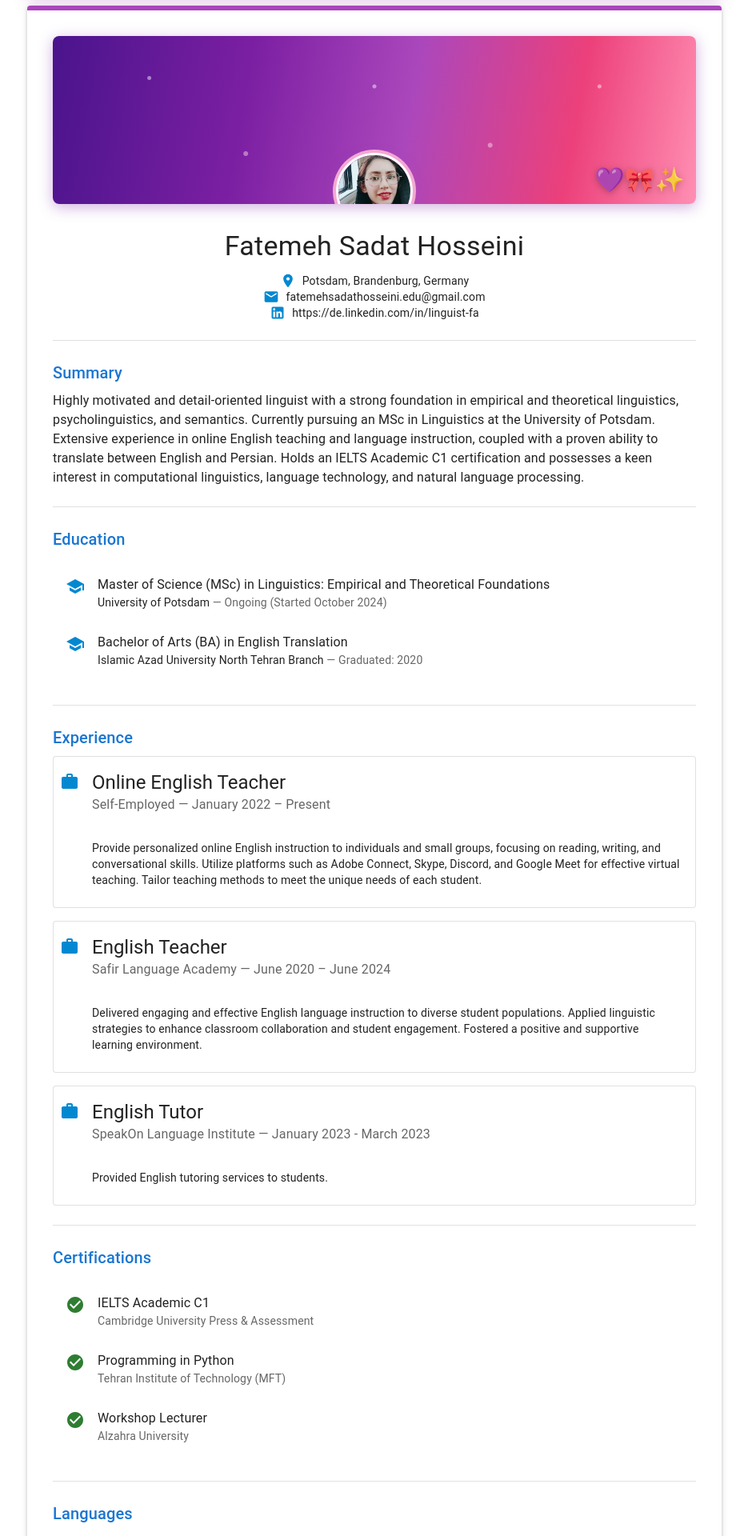
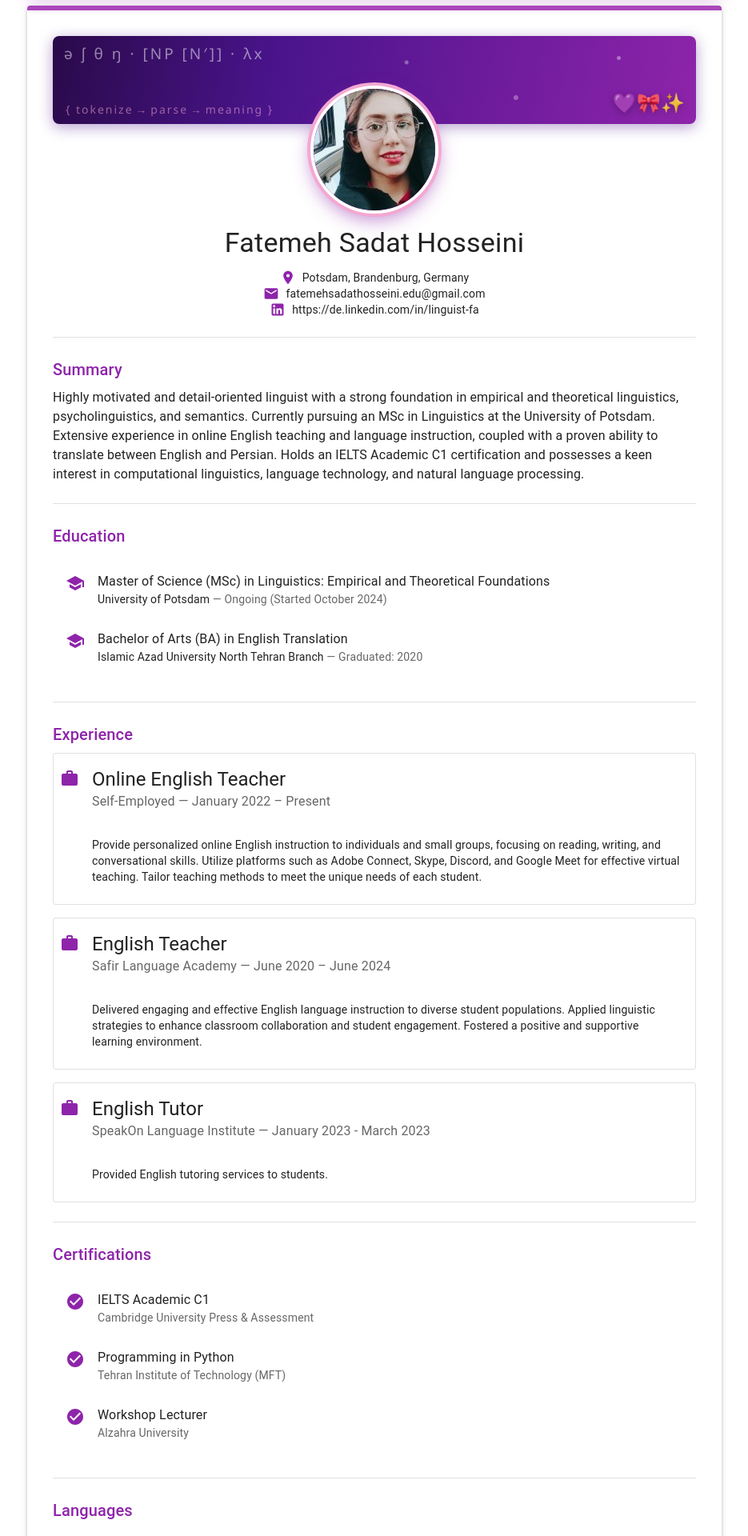
Before and after one commit to FatemehSadathosseini-git/FatemehSadathosseini-git.github.io, a React (Vite) app: page / in a window 1280 px wide. Shown: the part 180-2100 px from the top of the page at 80% size, without its empty margins (172-1107 px from the left). Built offline with nearby package versions, Linux system fonts and the light colour scheme.

Commit message:
style: slim purple linguistics banner, face-visible avatar below it, all icons purple

```diff
--- a/src/Resume.tsx
+++ b/src/Resume.tsx
@@ -31,16 +31,16 @@ interface SkillGroup {
 }
 
 const groupIcons: Record<string, React.ReactNode> = {
-  'Core Linguistics': <Psychology color="info" sx={{ mr: 1 }} />,
-  'Programming & Tools': <Code color="info" sx={{ mr: 1 }} />,
-  'NLP Libraries': <SmartToy color="info" sx={{ mr: 1 }} />,
-  'ML & Data Foundations': <Analytics color="info" sx={{ mr: 1 }} />,
-  'Applied Language Technology': <RecordVoiceOver color="info" sx={{ mr: 1 }} />,
-  Professional: <Group color="info" sx={{ mr: 1 }} />,
+  'Core Linguistics': <Psychology sx={{ mr: 1, color: '#8e24aa' }} />,
+  'Programming & Tools': <Code sx={{ mr: 1, color: '#8e24aa' }} />,
+  'NLP Libraries': <SmartToy sx={{ mr: 1, color: '#8e24aa' }} />,
+  'ML & Data Foundations': <Analytics sx={{ mr: 1, color: '#8e24aa' }} />,
+  'Applied Language Technology': <RecordVoiceOver sx={{ mr: 1, color: '#8e24aa' }} />,
+  Professional: <Group sx={{ mr: 1, color: '#8e24aa' }} />,
 };
 
-function levelProps(level: string): { color: 'primary' | 'info' | 'default'; variant: 'filled' | 'outlined' } {
-  if (level === 'Proficient') return { color: 'primary', variant: 'filled' };
+function levelProps(level: string): { color: 'secondary' | 'info' | 'default'; variant: 'filled' | 'outlined' } {
+  if (level === 'Proficient') return { color: 'secondary', variant: 'filled' };
   if (level === 'Intermediate') return { color: 'info', variant: 'outlined' };
   return { color: 'default', variant: 'outlined' };
 }
@@ -50,29 +50,61 @@ const Resume: React.FC = () => {
     <Container maxWidth="md" sx={{ my: { xs: 0, md: 4 }, p: { xs: 0, md: 2 } }}>
       <KuromiBanner />
       <Paper elevation={3} sx={{ p: { xs: 2, md: 4 }, borderTop: '6px solid #ab47bc' }}>
-        <Box display="flex" flexDirection="column" alignItems="center" mb={3}>
+        <Box display="flex" flexDirection="column" alignItems="center" textAlign="center" mb={3}>
+          {/* Slim linguistics banner — avatar sits BELOW it so it never covers the face */}
           <Box
             sx={{
               width: '100%',
-              height: { xs: 120, md: 210 },
-              background: 'linear-gradient(100deg, #4a148c 0%, #7b1fa2 30%, #ab47bc 55%, #ec407a 80%, #ff8fb3 100%)',
-              mb: { xs: 3, md: 4 },
+              height: { xs: 84, md: 110 },
+              background: 'linear-gradient(100deg, #2a0a4a 0%, #4a148c 35%, #6a1b9a 65%, #8e24aa 100%)',
+              mb: { xs: 6, md: 7 },
               borderRadius: '8px',
-              display: 'flex',
-              justifyContent: 'center',
-              alignItems: 'flex-end',
               position: 'relative',
               overflow: 'hidden',
-              boxShadow: '0 4px 18px rgba(123,31,162,0.35)',
+              boxShadow: '0 4px 18px rgba(74,20,140,0.4)',
             }}
           >
+            {/* faint IPA / syntax motif — left aligned, low opacity so it never fights the photo */}
+            <Typography
+              aria-hidden
+              sx={{
+                position: 'absolute',
+                top: 8,
+                left: 14,
+                fontSize: { xs: 15, md: 19 },
+                letterSpacing: 3,
+                color: 'rgba(255,255,255,0.5)',
+                fontFamily: '"Segoe UI", "Noto Sans", sans-serif',
+                userSelect: 'none',
+                whiteSpace: 'nowrap',
+              }}
+            >
+              ə ʃ θ ŋ · [NP [N′]] · λx
+            </Typography>
+            <Typography
+              aria-hidden
+              sx={{
+                position: 'absolute',
+                bottom: 8,
+                left: 16,
+                fontSize: { xs: 12, md: 14 },
+                letterSpacing: 2,
+                color: 'rgba(243,168,210,0.55)',
+                fontFamily: '"Segoe UI", monospace',
+                userSelect: 'none',
+                whiteSpace: 'nowrap',
+              }}
+            >
+              {'{ tokenize → parse → meaning }'}
+            </Typography>
+            {/* sparkle dots */}
             <Box
               sx={{
                 position: 'absolute',
                 inset: 0,
-                opacity: 0.5,
+                opacity: 0.4,
                 backgroundImage:
-                  'radial-gradient(circle at 15% 25%, rgba(255,255,255,0.9) 0 2px, transparent 3px), radial-gradient(circle at 30% 70%, rgba(255,227,241,0.9) 0 2.5px, transparent 3.5px), radial-gradient(circle at 50% 30%, rgba(255,255,255,0.9) 0 2px, transparent 3px), radial-gradient(circle at 68% 65%, rgba(255,227,241,0.9) 0 2.5px, transparent 3.5px), radial-gradient(circle at 85% 30%, rgba(255,255,255,0.9) 0 2px, transparent 3px)',
+                  'radial-gradient(circle at 88% 25%, rgba(255,255,255,0.9) 0 2px, transparent 3px), radial-gradient(circle at 72% 70%, rgba(255,227,241,0.85) 0 2.5px, transparent 3.5px), radial-gradient(circle at 55% 30%, rgba(255,255,255,0.8) 0 2px, transparent 3px)',
               }}
             />
             <Box
@@ -80,42 +112,46 @@ const Resume: React.FC = () => {
                 position: 'absolute',
                 bottom: 8,
                 right: 14,
-                fontSize: { xs: 22, md: 30 },
+                fontSize: { xs: 18, md: 24 },
                 filter: 'drop-shadow(0 2px 4px rgba(0,0,0,0.3))',
               }}
             >
               💜🎀✨
             </Box>
-            <Avatar
-              sx={{
-                width: 96,
-                height: 96,
-                mb: -4,
-                bgcolor: '#ab47bc',
-                fontSize: '2.5rem',
-                border: '3px solid white',
-                boxShadow: '0 0 0 4px #f3a8d2, 0 6px 16px rgba(171,71,188,0.55)',
-                zIndex: 1,
-              }}
-            >
-              <img src="avatar.jpeg" alt="Profile" style={{ width: '100%', height: '100%', borderRadius: '50%' }} />
-            </Avatar>
           </Box>
-          <Typography variant="h4" component="h1" gutterBottom>
+          {/* Avatar BELOW the banner: full face visible, object-position tuned to your photo */}
+          <Avatar
+            sx={{
+              width: { xs: 132, md: 160 },
+              height: { xs: 132, md: 160 },
+              mt: { xs: -11, md: -13 },
+              bgcolor: '#8e24aa',
+              border: '4px solid white',
+              boxShadow: '0 0 0 4px #f3a8d2, 0 8px 22px rgba(142,36,170,0.5)',
+            }}
+            slotProps={{
+              img: {
+                style: { objectFit: 'cover', objectPosition: '50% 18%' },
+              } as React.CSSProperties,
+            }}
+          >
+            <img src="avatar.jpeg" alt="Profile photo of Fatemeh Sadat Hosseini" />
+          </Avatar>
+          <Typography variant="h4" component="h1" gutterBottom sx={{ mt: 2 }}>
             {resumeData.name}
           </Typography>
-          <Box display="flex" alignItems="center" gap={1}>
-            <LocationOn color="info" fontSize='small' />
+          <Box display="flex" alignItems="center" justifyContent="center" gap={1} flexWrap="wrap">
+            <LocationOn sx={{ color: '#8e24aa' }} fontSize='small' />
             <Typography variant="body2">{resumeData.contact.location}</Typography>
           </Box>
-          <Box display="flex" alignItems="center" gap={1}>
-            <Email color="info" fontSize='small' />
+          <Box display="flex" alignItems="center" justifyContent="center" gap={1} flexWrap="wrap">
+            <Email sx={{ color: '#8e24aa' }} fontSize='small' />
             <Typography variant="body2" component={Link} href={`mailto:${resumeData.contact.email}`} color="inherit" underline="hover">
               {resumeData.contact.email}
             </Typography>
           </Box>
-          <Box display="flex" alignItems="center" gap={1}>
-            <LinkedIn color="info" fontSize='small' />
+          <Box display="flex" alignItems="center" justifyContent="center" gap={1} flexWrap="wrap">
+            <LinkedIn sx={{ color: '#8e24aa' }} fontSize='small' />
             <Typography variant="body2" component={Link} href={resumeData.contact.linkedin} color="inherit" underline="hover">
               {resumeData.contact.linkedin}
             </Typography>
@@ -124,7 +160,7 @@ const Resume: React.FC = () => {
 
         <Divider sx={{ mb: 3 }} />
 
-        <Typography variant="h6" gutterBottom sx={{ color: '#1976d2' }}>
+        <Typography variant="h6" gutterBottom sx={{ color: '#8e24aa' }}>
           Summary
         </Typography>
         <Typography variant="body1" paragraph>
@@ -133,13 +169,13 @@ const Resume: React.FC = () => {
 
         <Divider sx={{ my: 3 }} />
 
-        <Typography variant="h6" gutterBottom sx={{ color: '#1976d2' }}>
+        <Typography variant="h6" gutterBottom sx={{ color: '#8e24aa' }}>
           Education
         </Typography>
         <List>
           {resumeData.education.map((edu, index) => (
             <ListItem key={index} alignItems="flex-start">
-              <School color="info" sx={{ mr: 2, mt: 1 }} />
+              <School sx={{ mr: 2, mt: 1, color: '#8e24aa' }} />
               <ListItemText
                 primary={edu.degree}
                 secondary={
@@ -157,13 +193,13 @@ const Resume: React.FC = () => {
 
         <Divider sx={{ my: 3 }} />
 
-        <Typography variant="h6" gutterBottom sx={{ color: '#1976d2' }}>
+        <Typography variant="h6" gutterBottom sx={{ color: '#8e24aa' }}>
           Experience
         </Typography>
         <Stack spacing={2}>
           {resumeData.experience.map((exp, index) => (
             <Card key={index} elevation={2} variant='outlined' sx={{ display: 'flex' }}>
-              <Work color="info" sx={{ ml: 1, mt: 2.4 }} />
+              <Work sx={{ ml: 1, mt: 2.4, color: '#8e24aa' }} />
               <Box>
                 <CardHeader
                   title={exp.title}
@@ -179,13 +215,13 @@ const Resume: React.FC = () => {
 
         <Divider sx={{ my: 3 }} />
 
-        <Typography variant="h6" gutterBottom sx={{ color: '#1976d2' }}>
+        <Typography variant="h6" gutterBottom sx={{ color: '#8e24aa' }}>
           Certifications
         </Typography>
         <List>
           {resumeData.certifications.map((cert, index) => (
             <ListItem key={index} alignItems="flex-start">
-              <CheckCircle color="success" sx={{ mr: 2, mt: 1 }} />
+              <CheckCircle sx={{ mr: 2, mt: 1, color: '#8e24aa' }} />
               <ListItemText
                 primary={cert.name}
                 secondary={cert.issuer}
@@ -196,13 +232,13 @@ const Resume: React.FC = () => {
 
         <Divider sx={{ my: 3 }} />
 
-        <Typography variant="h6" gutterBottom sx={{ color: '#1976d2' }}>
+        <Typography variant="h6" gutterBottom sx={{ color: '#8e24aa' }}>
           Languages
         </Typography>
         <List>
           {resumeData.languages.map((lang, index) => (
             <ListItem key={index} alignItems="flex-start">
-              <Language color="info" sx={{ mr: 2, mt: 1 }} />
+              <Language sx={{ mr: 2, mt: 1, color: '#8e24aa' }} />
               <ListItemText
                 primary={lang.language}
                 secondary={`Proficiency: ${lang.proficiency}`}
@@ -213,7 +249,7 @@ const Resume: React.FC = () => {
 
         <Divider sx={{ my: 3 }} />
 
-        <Typography variant="h6" gutterBottom sx={{ color: '#1976d2' }}>
+        <Typography variant="h6" gutterBottom sx={{ color: '#8e24aa' }}>
           Computational Linguistics Skills
         </Typography>
         <Typography variant="body2" color="text.secondary" paragraph>
@@ -223,7 +259,7 @@ const Resume: React.FC = () => {
           {((resumeData as unknown as { skillGroups: SkillGroup[] }).skillGroups ?? []).map((group) => (
             <Box key={group.title}>
               <Box display="flex" alignItems="center" sx={{ mb: 1 }}>
-                {groupIcons[group.title] ?? <CheckCircle color="info" sx={{ mr: 1 }} />}
+                {groupIcons[group.title] ?? <CheckCircle sx={{ mr: 1, color: '#8e24aa' }} />}
                 <Typography variant="subtitle1" sx={{ fontWeight: 600 }}>
                   {group.title}
                 </Typography>
@@ -245,12 +281,12 @@ const Resume: React.FC = () => {
             </Box>
           ))}
         </Stack>
-        <Typography variant="subtitle2" gutterBottom sx={{ color: '#1976d2' }}>
+        <Typography variant="subtitle2" gutterBottom sx={{ color: '#8e24aa' }}>
           All skills (ATS keywords)
         </Typography>
         <Box display="flex" flexWrap="wrap" gap={1}>
           {resumeData.skills.map((skill, index) => (
-            <Chip key={index} label={skill} color="primary" variant="outlined" />
+            <Chip key={index} label={skill} color="secondary" variant="outlined" />
           ))}
         </Box>
       </Paper>
@@ -260,7 +296,7 @@ const Resume: React.FC = () => {
           mt: { xs: 2, md: 4 },
           py: { xs: 2, md: 3 },
           height: { xs: 100, md: 150 },
-          background: 'linear-gradient(to bottom,#7b1fa2,#ec407a)',
+          background: 'linear-gradient(to bottom,#4a148c,#8e24aa)',
           color: 'white',
           display: 'flex',
           flexDirection: 'column',
```
